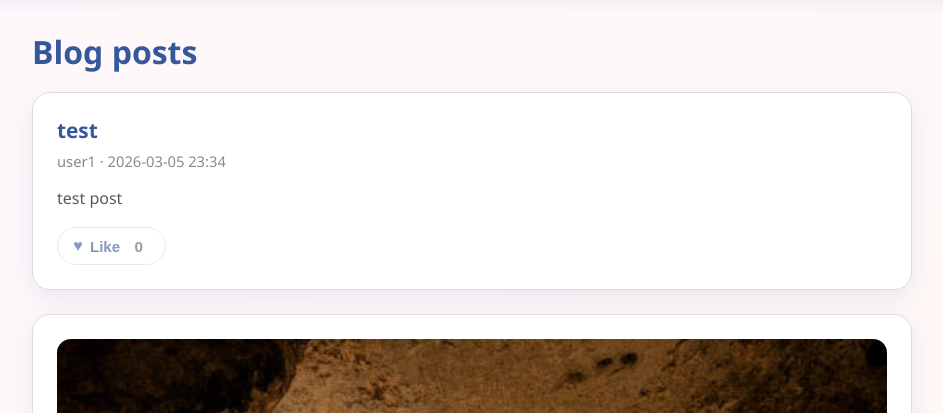
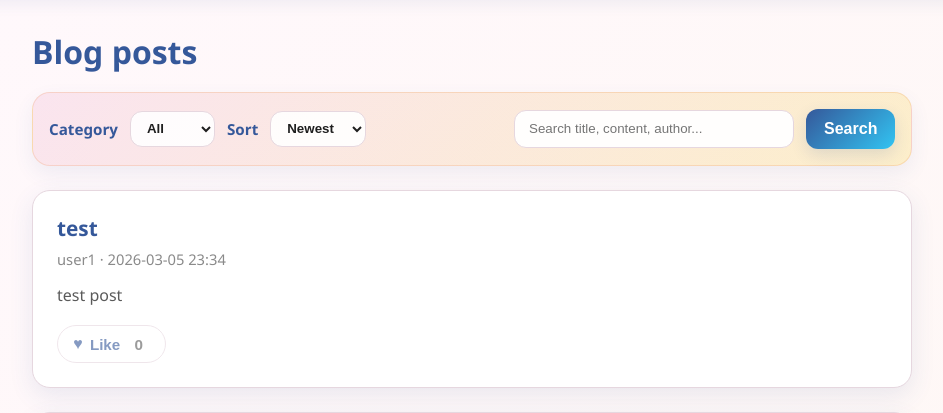
Before and after one commit to Qitan666/life_log, a Django app: page / in a window 1280 px wide. Shown: the part 72-485 px from the top of the page, without its empty margins (168-1111 px from the left). Run offline with Django 5.2, Linux system fonts and the light colour scheme; data comes from the database, SQL or seed files in the repository; both versions use the stored data as it was after the commit.

Commit message:
add category function

```diff
--- a/blog/forms.py
+++ b/blog/forms.py
@@ -17,7 +17,7 @@ class PostForm(forms.ModelForm):
     """Post create/edit form"""
     class Meta:
         model = Post
-        fields = ('title', 'content', 'image', 'is_published')
+        fields = ('title', 'category', 'content', 'image', 'is_published')
         labels = {
             'title': 'Title',
             'content': 'Body',
--- a/blog/models.py
+++ b/blog/models.py
@@ -2,8 +2,16 @@ from django.db import models
 from django.contrib.auth.models import User
 from django.urls import reverse
 
+class Post(models.Model):
+    CATEGORY_CHOICES = [
+        ('life', 'Life'),
+        ('study', 'Study'),
+        ('travel', 'Travel'),
+        ('food', 'Food'),
+        ('mood', 'Mood'),
+        ('tech', 'Tech'),
+    ]
 
-class Post(models.Model):
     title = models.CharField(max_length=200)
     content = models.TextField()
     author = models.ForeignKey(User, on_delete=models.CASCADE, related_name='posts')
@@ -12,7 +20,7 @@ class Post(models.Model):
     updated_at = models.DateTimeField(auto_now=True)
     is_published = models.BooleanField(default=True)
 
-    # 新增：点赞用户列表
+    category = models.CharField(max_length=20, choices=CATEGORY_CHOICES, default='life')
     likes = models.ManyToManyField(User, related_name='liked_posts', blank=True)
 
     class Meta:
@@ -24,9 +32,8 @@ class Post(models.Model):
     def get_absolute_url(self):
         return reverse('blog:post_detail', args=[self.pk])
 
-    # 新增：点赞总数
     def total_likes(self):
-        return self.likes.count()
+        return self.likes.count() if hasattr(self, 'likes') else 0
 
 
 class Comment(models.Model):
--- a/blog/views.py
+++ b/blog/views.py
@@ -1,4 +1,5 @@
 from django.shortcuts import render, get_object_or_404, redirect
+from django.db.models import Q
 from django.contrib.auth.decorators import login_required
 from django.contrib import messages
 from django.core.paginator import Paginator
@@ -6,20 +7,48 @@ from django.http import JsonResponse
 from .models import Post, Comment
 from .forms import PostForm, CommentForm
 
+def post_list(request):
+    qs = Post.objects.filter(is_published=True)
+    category = request.GET.get('category', '').strip()
+    q = request.GET.get('q', '').strip()
+    sort = request.GET.get('sort', 'new').strip()  # new / old / popular
 
-def post_list(request):
-    posts = Post.objects.filter(is_published=True).prefetch_related('likes')
-    from django.core.paginator import Paginator
-    paginator = Paginator(posts, 8)
+    if category:
+        qs = qs.filter(category=category)
+
+    if q:
+        qs = qs.filter(
+            Q(title__icontains=q) |
+            Q(content__icontains=q) |
+            Q(author__username__icontains=q)
+        )
+
+    if sort == 'old':
+        qs = qs.order_by('created_at')
+    elif sort == 'popular':
+        # 如果你还没做 likes，就先按 created_at 退化处理
+        if hasattr(Post, 'likes'):
+            qs = qs.order_by('-likes__count', '-created_at')
+        else:
+            qs = qs.order_by('-created_at')
+    else:
+        qs = qs.order_by('-created_at')
+
+    paginator = Paginator(qs, 8)
     page_number = request.GET.get('page')
     page_obj = paginator.get_page(page_number)
+    categories = Post.CATEGORY_CHOICES
+    liked_post_ids = set()
 
-    liked_post_ids = set()
-    if request.user.is_authenticated:
+    if request.user.is_authenticated and hasattr(request.user, 'liked_posts'):
         liked_post_ids = set(request.user.liked_posts.values_list('id', flat=True))
 
     return render(request, 'blog/post_list.html', {
         'page_obj': page_obj,
+        'categories': categories,
+        'selected_category': category,
+        'q': q,
+        'sort': sort,
         'liked_post_ids': liked_post_ids,
     })
 
--- a/static/css/site.css
+++ b/static/css/site.css
@@ -806,3 +806,77 @@ input[type="checkbox"] {
         transform: scale(1);
     }
 }
+/* ===== Filter bar (home page) ===== */
+.filter-bar {
+    display: flex;
+    justify-content: space-between;
+    gap: 1rem;
+    align-items: center;
+    padding: 1rem 1rem;
+    margin-bottom: 1.5rem;
+
+    border-radius: 18px;
+    border: 1px solid rgba(233, 120, 42, 0.18);
+    background: linear-gradient(135deg, rgba(229, 141, 187, 0.18) 0%, rgba(243, 196, 0, 0.18) 100%);
+    box-shadow: 0 8px 20px rgba(53, 88, 154, 0.08);
+}
+
+.filter-left,
+.filter-right {
+    display: flex;
+    align-items: center;
+    gap: 0.75rem;
+    flex-wrap: wrap;
+}
+
+.filter-label {
+    font-weight: 700;
+    color: var(--site-primary);
+    font-size: 0.95rem;
+}
+
+.filter-select {
+    border: 1px solid var(--site-border);
+    border-radius: 12px;
+    padding: 0.55rem 0.75rem;
+    background: rgba(255, 255, 255, 0.9);
+    color: var(--site-text);
+    font-weight: 600;
+}
+
+.filter-input {
+    width: 280px;
+    max-width: 55vw;
+    border: 1px solid var(--site-border);
+    border-radius: 12px;
+    padding: 0.65rem 0.85rem;
+    background: rgba(255, 255, 255, 0.95);
+    outline: none;
+}
+
+.filter-input:focus,
+.filter-select:focus {
+    border-color: var(--site-cyan);
+    box-shadow: 0 0 0 3px var(--site-cyan-soft);
+}
+
+.filter-btn {
+    margin: 0;
+}
+
+/* responsive */
+@media (max-width: 900px) {
+    .filter-bar {
+        flex-direction: column;
+        align-items: stretch;
+    }
+
+    .filter-right {
+        justify-content: space-between;
+    }
+
+    .filter-input {
+        width: 100%;
+        max-width: 100%;
+    }
+}
--- a/templates/blog/post_list.html
+++ b/templates/blog/post_list.html
@@ -3,6 +3,56 @@
 {% block content %}
 
 <h1 class="section-title">Blog posts</h1>
+
+<form class="filter-bar" method="get" action="">
+    <div class="filter-left">
+        <label class="filter-label" for="category">Category</label>
+        <select id="category" name="category" class="filter-select">
+            <option value="">All</option>
+            {% for value,label in categories %}
+                <option value="{{ value }}" {% if selected_category == value %}selected{% endif %}>
+                    {{ label }}
+                </option>
+            {% endfor %}
+        </select>
+
+        <label class="filter-label" for="sort">Sort</label>
+        <select id="sort" name="sort" class="filter-select">
+            {% if sort == 'new' %}
+                <option value="new" selected>Newest</option>
+            {% else %}
+                <option value="new">Newest</option>
+            {% endif %}
+
+            {% if sort == 'old' %}
+                <option value="old" selected>Oldest</option>
+            {% else %}
+                <option value="old">Oldest</option>
+            {% endif %}
+
+            {% if sort == 'popular' %}
+                <option value="popular" selected>Popular</option>
+            {% else %}
+                <option value="popular">Popular</option>
+            {% endif %}
+        </select>
+    </div>
+
+    <div class="filter-right">
+        <input
+            type="text"
+            name="q"
+            value="{{ q }}"
+            class="filter-input"
+            placeholder="Search title, content, author..."
+        >
+        <button type="submit" class="btn btn-primary filter-btn">Search</button>
+
+        {% if selected_category or q or sort != 'new' %}
+            <a href="{% url 'blog:post_list' %}" class="btn btn-secondary filter-btn">Reset</a>
+        {% endif %}
+    </div>
+</form>
 
 <div class="post-list-wrap">
     {% for post in page_obj %}
@@ -59,10 +109,10 @@
 {% if page_obj.has_other_pages %}
     <div class="pagination">
         {% if page_obj.has_previous %}
-            <a href="?page={{ page_obj.previous_page_number }}">Previous</a>
+            <a href="?page={{ page_obj.previous_page_number }}&category={{ selected_category }}&q={{ q }}&sort={{ sort }}">Previous</a>
         {% endif %}
         {% if page_obj.has_next %}
-            <a href="?page={{ page_obj.next_page_number }}">Next</a>
+            <a href="?page={{ page_obj.next_page_number }}&category={{ selected_category }}&q={{ q }}&sort={{ sort }}">Next</a>
         {% endif %}
     </div>
 {% endif %}
```
Also changed, not shown: blog/migrations/0004_post_category.py (added), db.sqlite3.
